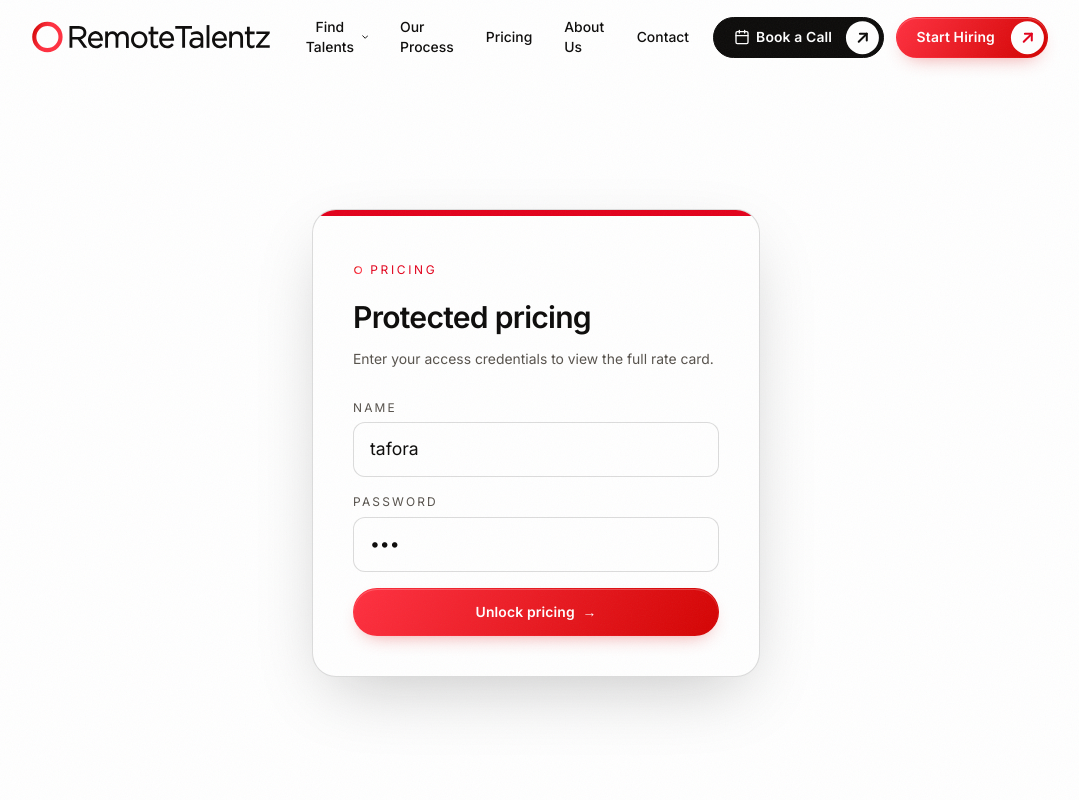
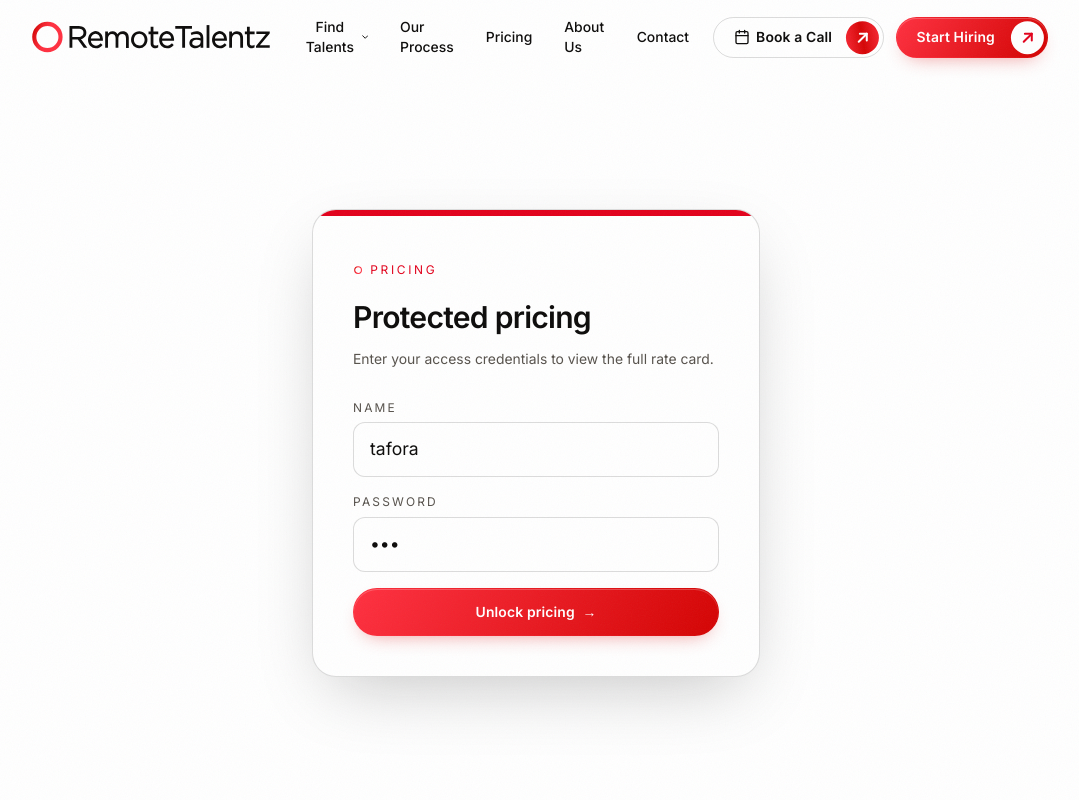
Before and after one commit to TaforaTech/remote-talentz, a Next.js app: page /pricing in a window 1280 px wide. Shown: the top 800 px of the page, without its empty margins (104-1183 px from the left). Built offline with nearby package versions, Linux system fonts and the light colour scheme.

Commit message:
feat: change the bakground of book a call button

```diff
--- a/src/components/Hero.tsx
+++ b/src/components/Hero.tsx
@@ -51,7 +51,7 @@ export default function Hero() {
                 href="/schedule"
                 target="_blank"
                 rel="noopener noreferrer"
-                variant="ink"
+                variant="ghost"
                 size="md"
                 className="!gap-1.5"
                 arrow="badge"
--- a/src/components/Navbar.tsx
+++ b/src/components/Navbar.tsx
@@ -182,7 +182,7 @@ export default function Navbar() {
         </div>
 
         <div className="hidden items-center gap-3 lg:flex">
-          <Button href="/schedule" target="_blank" rel="noopener noreferrer" variant="ink" size="md" className="!gap-1.5" arrow="badge" iconLeft={<CalendarIcon />}>
+          <Button href="/schedule" target="_blank" rel="noopener noreferrer" variant="ghost" size="md" className="!gap-1.5" arrow="badge" iconLeft={<CalendarIcon />}>
             Book a Call
           </Button>
           <StartHiringButton variant="red" />
@@ -269,7 +269,7 @@ export default function Navbar() {
             href="/schedule"
             target="_blank"
             rel="noopener noreferrer"
-            variant="ink"
+            variant="ghost"
             size="md"
             className="mt-8 w-full !gap-1.5"
             arrow="badge"
```
